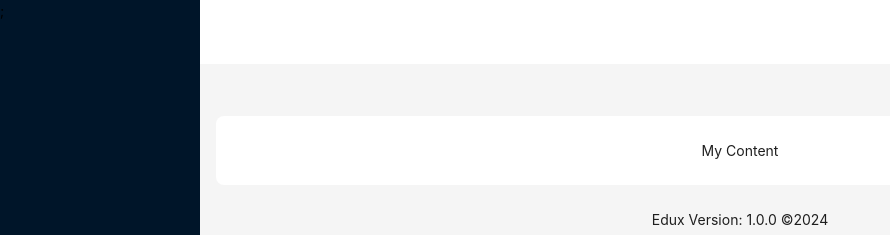
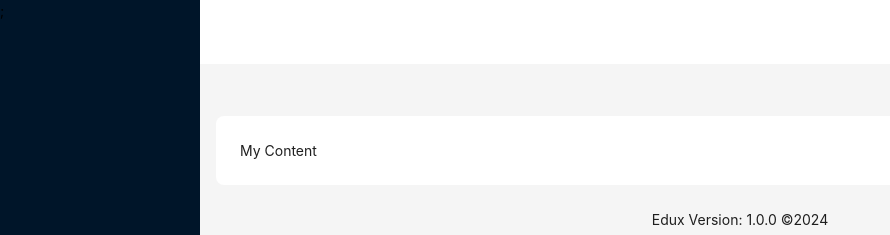
Before and after one commit to KaleemUllah700/edu, a Next.js app: page / in a window 1280 px wide. Shown: the top 235 px of the page, without its empty margins (0-890 px from the left). Built offline with nearby package versions, Linux system fonts and the light colour scheme.

Commit message:
content center issue fixed

```diff
--- a/components/shared/layout/cms.jsx
+++ b/components/shared/layout/cms.jsx
@@ -65,7 +65,6 @@ const CmsLayout = ({children, app}) => {
           <div
             style={{
               padding: 24,
-              textAlign: 'center',
               background: colorBgContainer,
               borderRadius: borderRadiusLG,
             }}
```
